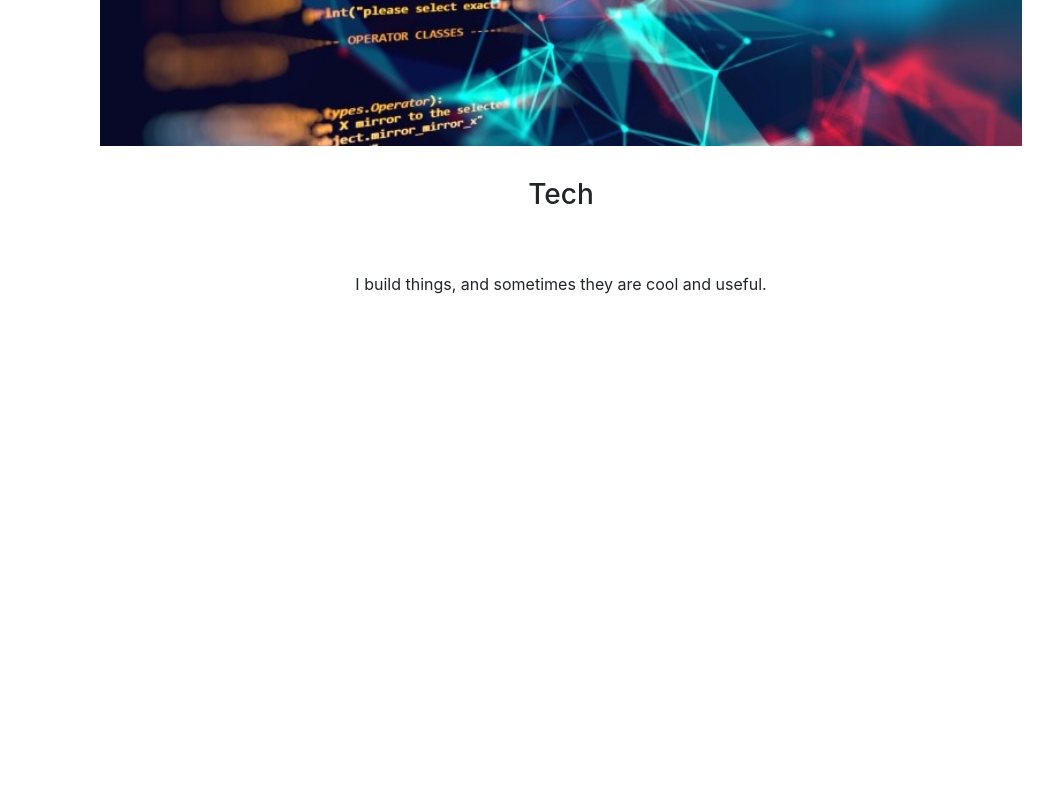
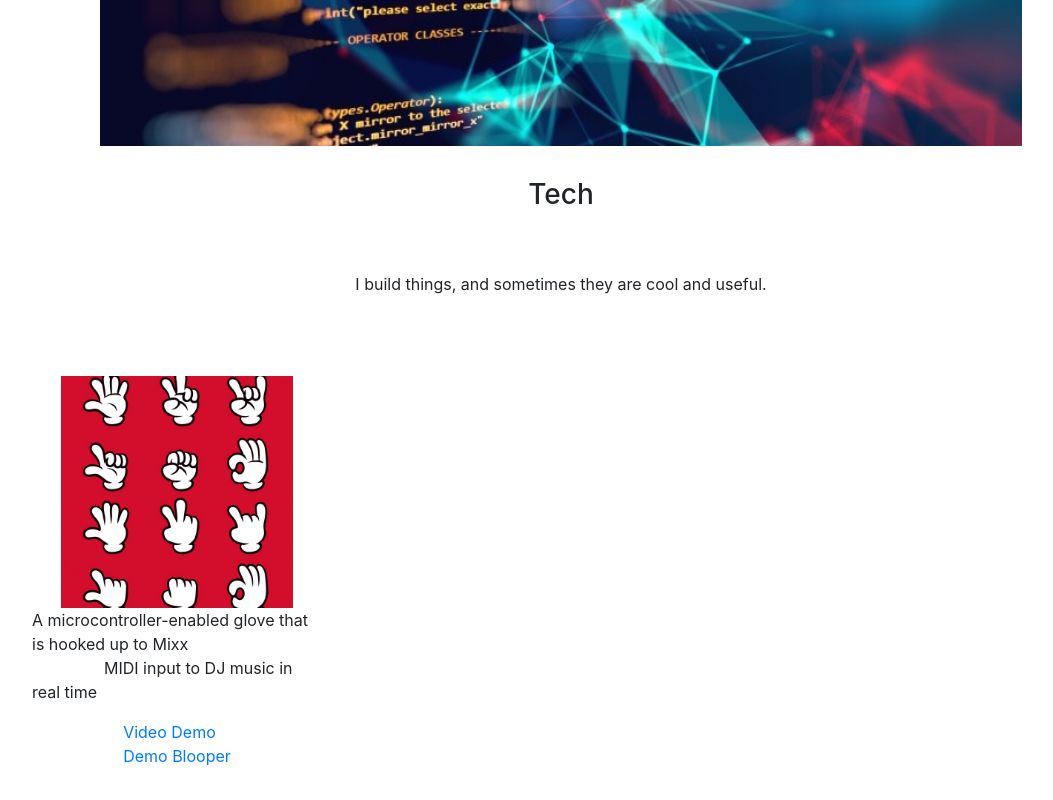
Before and after one commit to PootieT/tang_space, a React (Create React App) app: page /tech in a window 1280 px wide. Shown: the part 356-1156 px from the top of the page, without its empty margins (79-1132 px from the left). Before the commit the page ends 828 px from the top, so only its background shows below. Built offline with nearby package versions, Linux system fonts and the light colour scheme.

Commit message:
add: project examples in tech space

```diff
--- /dev/null
+++ b/src/components/spaces/Tech/Project.jsx
@@ -0,0 +1,19 @@
+import React, { Component } from 'react'
+import { Jumbotron, Row, Col, Image, Button } from 'react-bootstrap';
+import '../Spaces.css'
+
+export default class Project extends Component {
+  render() {
+    return (
+      <div>
+        <Col xs={12} sm={4}>
+          <Row className="justify-content-md-center">
+            <Image src={this.props.image} circle />
+            <p>{this.props.description}</p>
+            <p>{this.props.children}</p>
+          </Row>
+        </Col>
+      </div>
+    )
+  }
+}
--- a/src/components/spaces/Tech/TechSpace.jsx
+++ b/src/components/spaces/Tech/TechSpace.jsx
@@ -1,6 +1,7 @@
 import React, { Component } from 'react'
 import { Link } from 'react-router-dom';
 import { Jumbotron, Container, Row, Col, Image, Button } from 'react-bootstrap';
+import Project from './Project'
 import '../Spaces.css'
 
 export default class TechSpace extends Component {
@@ -17,6 +18,16 @@ export default class TechSpace extends Component {
           <Row className="justify-content-md-center">
             <p>I build things, and sometimes they are cool and useful.</p>
           </Row>
+          <Row className="justify-content-md-center">
+            <Project
+              image="assets/project-dj-move-mixx.jpg"
+              description="A microcontroller-enabled glove that is hooked up to Mixx
+                MIDI input to DJ music in real time">
+              <a href="https://www.youtube.com/watch?v=BR7X9gsRT9E">Video Demo</a>
+              {"\n"}
+              <a href="https://www.youtube.com/watch?v=pR4h8jHmgWU">Demo Blooper</a>
+            </Project>
+          </Row>
         </Jumbotron>
       </div>
     )
```
Also changed, not shown: public/assets/project-dj-move-mixx.jpg (added), src/components/spaces/Tech/ProjectDetails.jsx (added).
